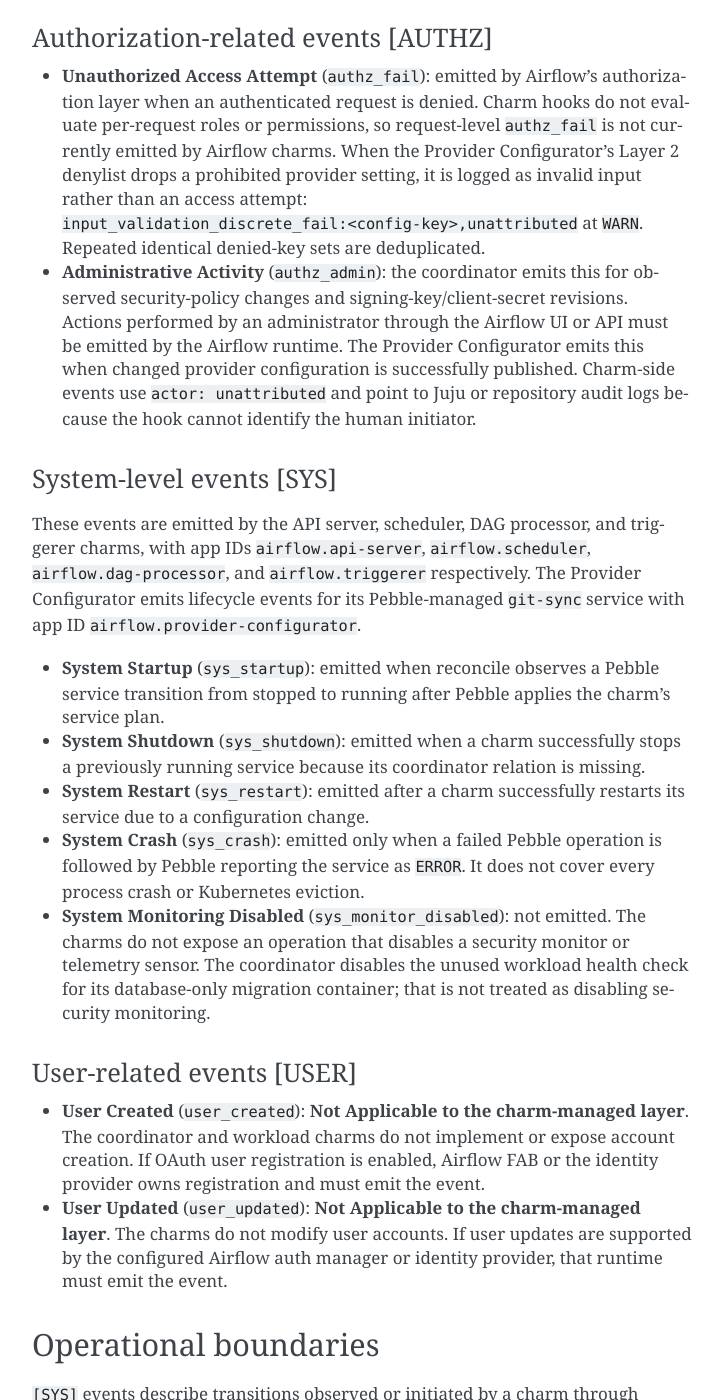
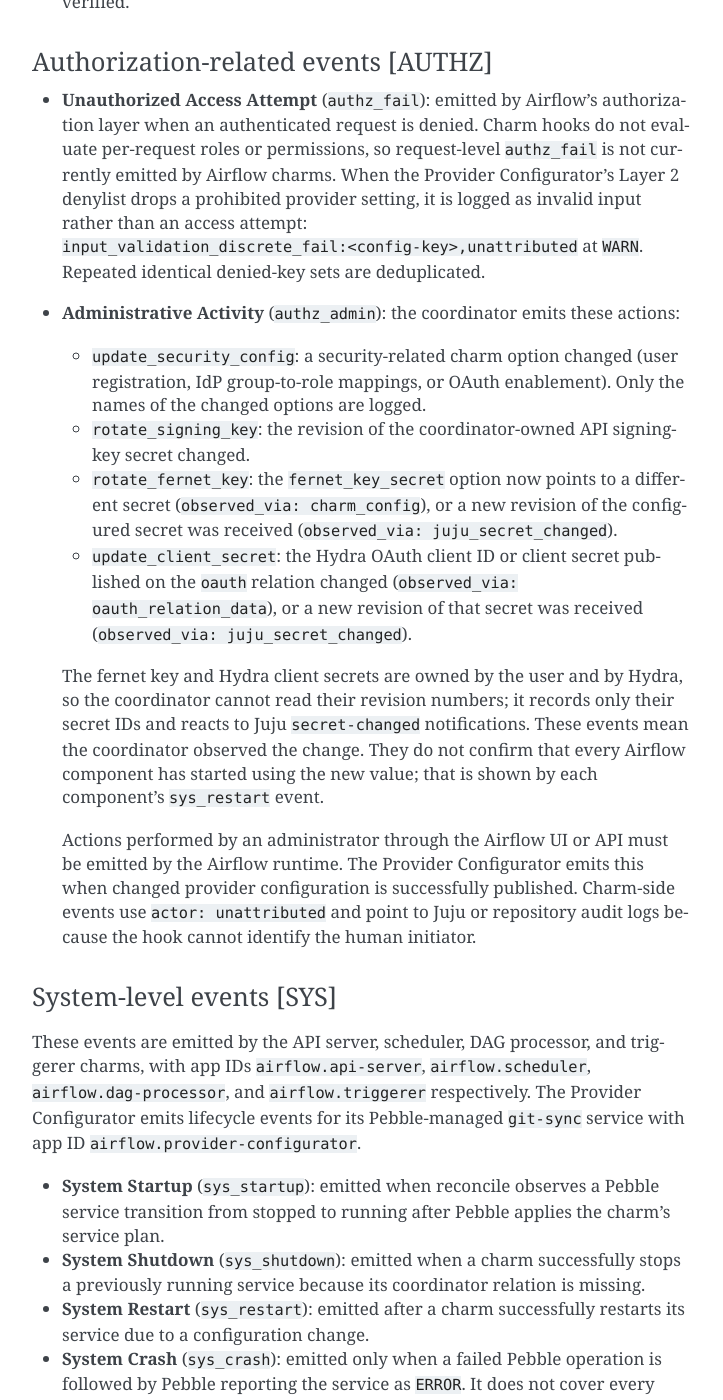
Before and after one commit to canonical/charmed-airflow-documentation, a Sphinx documentation site: the page built from docs/reference/security/logging.rst, in a window 1280 px wide and 1400 px high, scrolled down 3602 px. Shown: the whole window, without its empty margins (388-1111 px from the left). Built offline with Sphinx 7.4.7, drawn with Linux system fonts in a browser that asks for light colours; some of the changed text lies outside the part shown.

Commit message:
updated based on latest changes on charms

```diff
--- a/docs/reference/security/logging.rst
+++ b/docs/reference/security/logging.rst
@@ -63,7 +63,7 @@ inapplicable to the Airflow product.
      - ❌ Not available: neither the Airflow charms nor Kratos implement account lockout.
    * - [AUTHN]
      - Password Changed
-     - ❌ Kratos/Identity Platform owns user password changes; emission is not verified here. Machine signing-key/client-secret rotations use [AUTHZ] administrative events instead.
+     - ❌ Kratos/Identity Platform owns user password changes; emission is not verified here. Machine signing-key, fernet-key, and client-secret rotations use [AUTHZ] administrative events instead.
    * - [AUTHN]
      - Token Created
      - ❌ Hydra owns OAuth access-token issuance; emission is not verified here. Airflow API JWTs, if issued by Airflow, belong to its API auth manager. Signing-key creation is not token creation.
@@ -81,7 +81,7 @@ inapplicable to the Airflow product.
      - ❌ Airflow's authorization layer owns request-level denials; charm hooks do not evaluate per-request permissions.
    * - [AUTHZ]
      - Administrative Activity
-     - ✅ Coordinator logs observed security-policy and credential-revision changes; Provider Configurator logs successfully published configuration changes. Airflow UI/API admin actions require runtime instrumentation.
+     - ✅ Coordinator logs observed security-policy changes and rotations of the API signing keys, the fernet key, and the Hydra client secret; Provider Configurator logs successfully published configuration changes. Airflow UI/API admin actions require runtime instrumentation.
    * - [SYS]
      - System Startup
      - ✅ Core workload charms and Provider Configurator observe Pebble stopped-to-running transitions.
@@ -117,9 +117,10 @@ Authentication-related events [AUTHN]
 * **Account Lockout** (``authn_login_lock``): **Not available** in the current
   deployment; neither the Airflow charms nor Kratos implement account lockout.
 * **Password Changed** (``authn_password_change``): Kratos/Identity Platform is
-  responsible for this event when a user password changes. Machine signing-key and
-  client-secret rotations are logged instead as coordinator ``authz_admin`` actions,
-  not as user password changes. Emission by Kratos in this deployment is not verified.
+  responsible for this event when a user password changes. Machine signing-key,
+  fernet-key, and client-secret rotations are logged instead as coordinator
+  ``authz_admin`` actions, not as user password changes. Emission by Kratos in this
+  deployment is not verified.
 * **Token Created** (``authn_token_created``): Hydra is responsible for this event when
   it issues an OAuth access token. If Airflow's API auth manager separately issues API
   JWTs, it owns those events. The coordinator's ``secret-key`` and ``jwt-secret`` are
@@ -148,11 +149,31 @@ Authorization-related events [AUTHZ]
   denylist drops a prohibited provider setting, it is logged as invalid input
   rather than an access attempt: ``input_validation_discrete_fail:<config-key>,unattributed``
   at ``WARN``. Repeated identical denied-key sets are deduplicated.
-* **Administrative Activity** (``authz_admin``): the coordinator emits this for
-  observed security-policy changes and signing-key/client-secret revisions. Actions
-  performed by an administrator through the Airflow UI or API must be emitted by
-  the Airflow runtime. The Provider Configurator emits this when changed provider
-  configuration is successfully published. Charm-side events use
+* **Administrative Activity** (``authz_admin``): the coordinator emits these
+  actions:
+
+  * ``update_security_config``: a security-related charm option changed (user
+    registration, IdP group-to-role mappings, or OAuth enablement). Only the names
+    of the changed options are logged.
+  * ``rotate_signing_key``: the revision of the coordinator-owned API signing-key
+    secret changed.
+  * ``rotate_fernet_key``: the ``fernet_key_secret`` option now points to a
+    different secret (``observed_via: charm_config``), or a new revision of the
+    configured secret was received (``observed_via: juju_secret_changed``).
+  * ``update_client_secret``: the Hydra OAuth client ID or client secret published
+    on the ``oauth`` relation changed (``observed_via: oauth_relation_data``), or a
+    new revision of that secret was received (``observed_via: juju_secret_changed``).
+
+  The fernet key and Hydra client secrets are owned by the user and by Hydra, so
+  the coordinator cannot read their revision numbers; it records only their secret
+  IDs and reacts to Juju ``secret-changed`` notifications. These events mean the
+  coordinator observed the change. They do not confirm that every Airflow component
+  has started using the new value; that is shown by each component's ``sys_restart``
+  event.
+
+  Actions performed by an administrator through the Airflow UI or API must be
+  emitted by the Airflow runtime. The Provider Configurator emits this when changed
+  provider configuration is successfully published. Charm-side events use
   ``actor: unattributed`` and point to Juju or repository audit logs because the
   hook cannot identify the human initiator.
 
```
